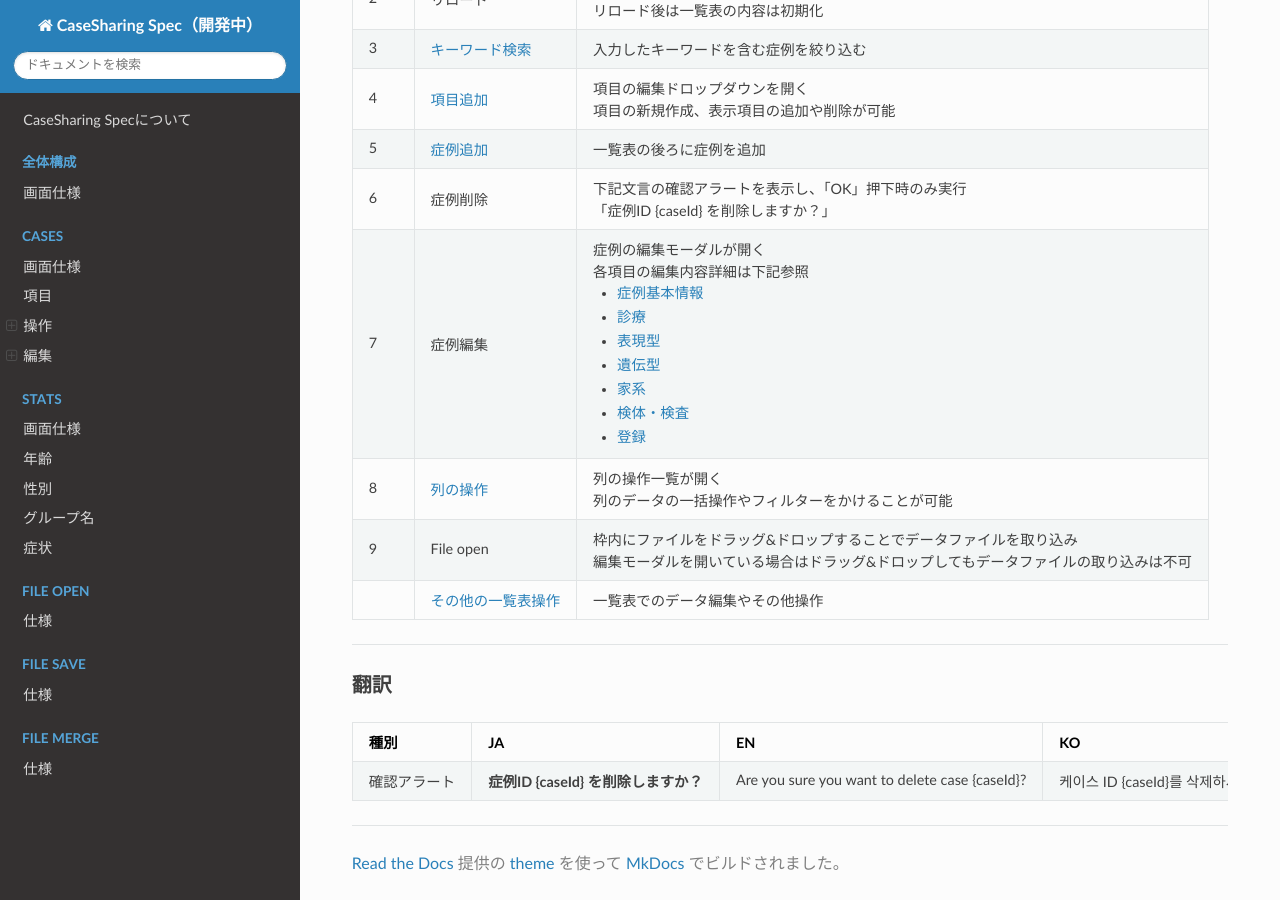
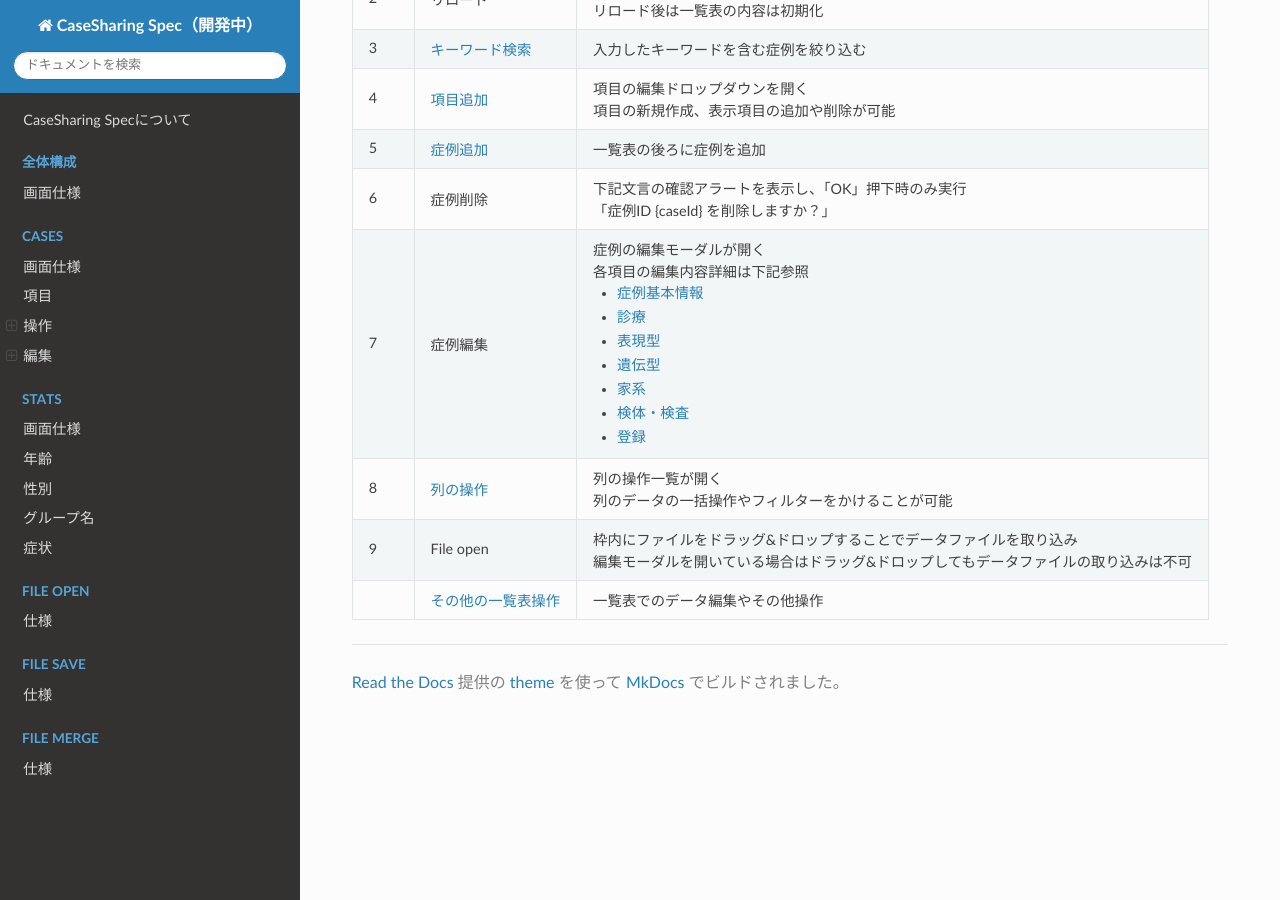
Before and after one commit to PubCaseFinder/pubcasefinder_spec, an MkDocs documentation site: the page built from docs/cases/screen-specifications.md, in a window 1280 px wide and 900 px high, scrolled down 698 px. Built offline with MkDocs 1.6.1, drawn with Linux system fonts in a browser that asks for light colours; nearby versions of some CDN libraries.

Commit message:
操作も翻訳は別ページにまとめる

```diff
--- a/docs/cases/screen-specifications.md
+++ b/docs/cases/screen-specifications.md
@@ -20,27 +20,3 @@
 | 8 | [列の操作](/cases/operations/operation-column) | 列の操作一覧が開く<br>列のデータの一括操作やフィルターをかけることが可能 |
 | 9 | File open | 枠内にファイルをドラッグ&ドロップすることでデータファイルを取り込み<br>編集モーダルを開いている場合はドラッグ&ドロップしてもデータファイルの取り込みは不可 |
 |  | [その他の一覧表操作](/cases/operations/other) | 一覧表でのデータ編集やその他操作 |
-
-
----
-
-### 翻訳 {: #translate}
-
-<table>
-  <thead>
-    <tr>
-      <th>種別</th>
-      <th>JA</th>
-      <th>EN</th>
-      <th>KO</th>
-    </tr>
-  </thead>
-  <tbody>
-    <tr>
-      <td>確認アラート</td>
-      <td><strong>症例ID {caseId} を削除しますか？</strong></td>
-      <td>Are you sure you want to delete case {caseId}?</td>
-      <td>케이스 ID {caseId}를 삭제하시겠습니까?</td>
-    </tr>
-  </tbody>
-</table>
--- a/mkdocs.yml
+++ b/mkdocs.yml
@@ -17,6 +17,7 @@ nav:
       - 症例追加: 'cases/operations/add-case'
       - 列の操作: 'cases/operations/operation-column'
       - その他: 'cases/operations/other'
+      - 翻訳: 'cases/operations/translate'
     - 編集:
       - 症例基本情報:
         - 概要: 'cases/edit/case-basic-information'
```
Also changed, not shown: docs/cases/operations/search-keyword.md (+0 -22 lines), docs/cases/operations/translate.md (added, +31 -0 lines).
